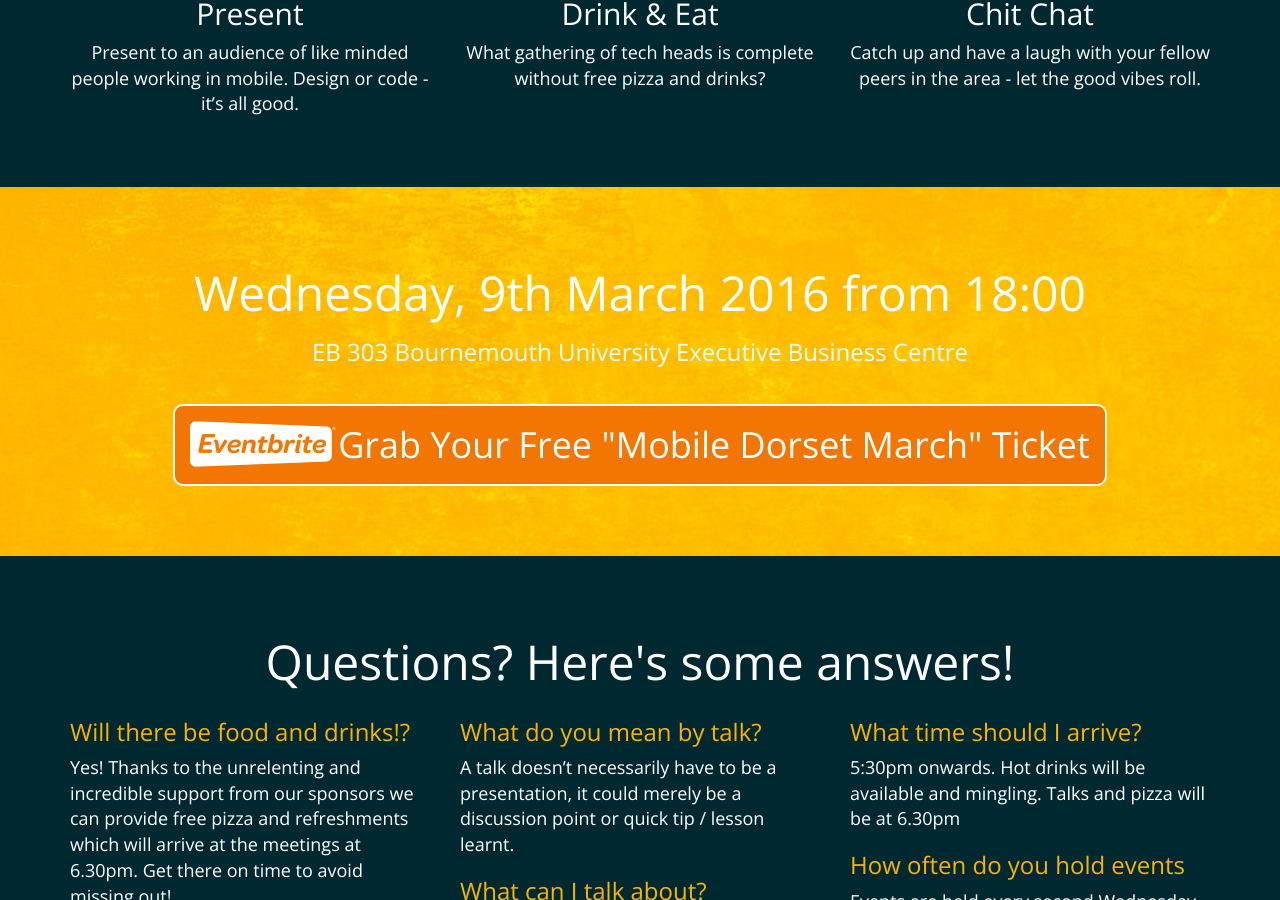
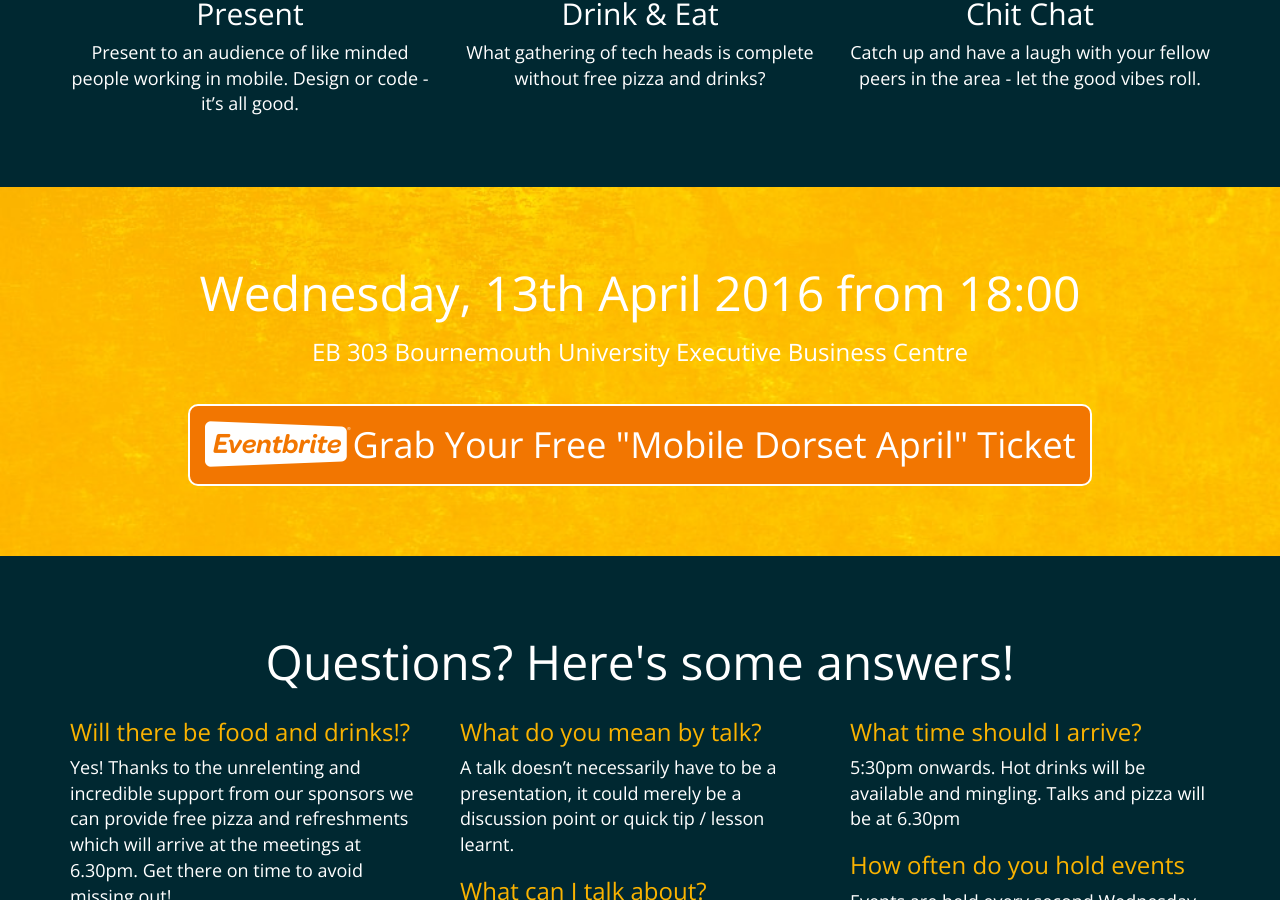
Before and after one commit to MobileDorset/mobiledorset.github.io, a Jekyll site: the page built from index.html, in a window 1280 px wide and 900 px high, scrolled down 971 px. Built offline with Jekyll 4.4.1, drawn with Linux system fonts in a browser that asks for light colours.

Commit message:
Update events.yml
Updating link to next meetup

```diff
--- a/_data/events.yml
+++ b/_data/events.yml
@@ -1,4 +1,4 @@
-- name: Mobile Dorset March
-  datetime: Wednesday, 9th March 2016 from 18:00
-  url: http://mobiledorset-2016-03.eventbrite.co.uk
+- name: Mobile Dorset April
+  datetime: Wednesday, 13th April 2016 from 18:00
+  url: https://www.eventbrite.co.uk/e/mobile-dorset-april-2016-ebc-tickets-21661618484
   location: EB 303 Bournemouth University Executive Business Centre
```
